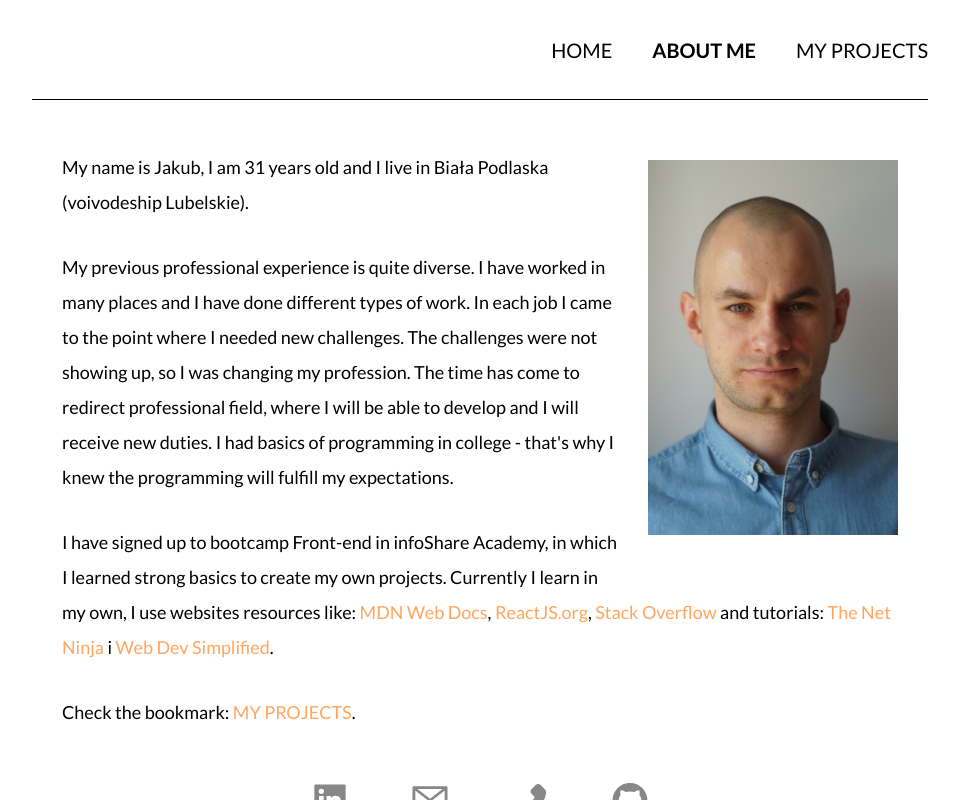
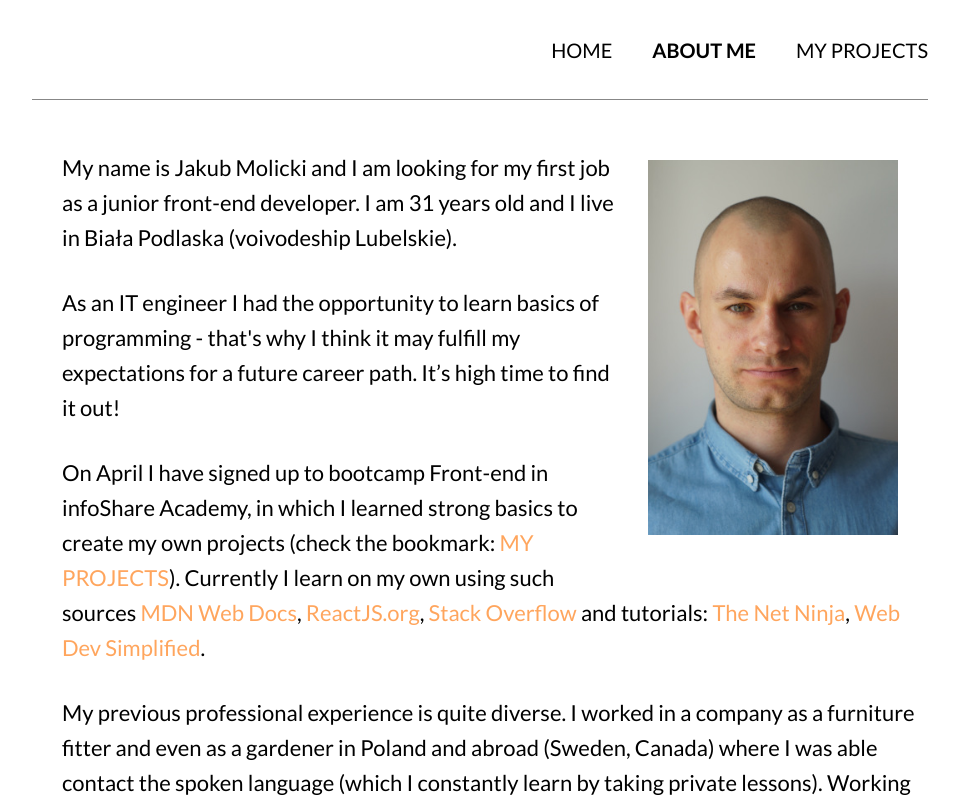
Before and after one commit to molekJ/profil-page, a React (Create React App) app: page /#/ in a window 1280 px wide. Both pictures are taken after a click on the item "ABOUT ME". Shown: the top 800 px of the page, without its empty margins (160-1119 px from the left). Built offline with nearby package versions, Linux system fonts and the light colour scheme.

Commit message:
about me- text changed

```diff
--- a/src/GlobalStyles.tsx
+++ b/src/GlobalStyles.tsx
@@ -13,8 +13,7 @@ export const GlobalStyle = createGlobalStyle`
     --orange: #ff801a;
 }
 body {
-    min-width: 100px;
-    min-height: 100vh;
+    min-width: 300px;
     font-family: 'Lato', sans-serif;
     font-weight: 300;
     color: var(--black);
--- a/src/components/Navbar/NavbarStyled.tsx
+++ b/src/components/Navbar/NavbarStyled.tsx
@@ -72,7 +72,7 @@ export const MainContainerWeb = styled.div`
   font-size: 20px;
   font-weight: 500;
   text-transform: uppercase;
-  border-bottom: 1px solid var(--black);
+  border-bottom: 1px solid var(--darkgrey);
   @media screen and (max-width: 768px) {
     display: none;
   }
--- a/src/data/ProjectsData.tsx
+++ b/src/data/ProjectsData.tsx
@@ -32,7 +32,7 @@ export const ProjectsData = [
   {
     title: "ToDoList",
     description:
-      "Classic of the classics. The simple application in which we can add our scheduled tasks. I used LocalStorage - tasks are saving automatically and loading after refresh.",
+      "Typical beginners project.. The simple application in which we can add our scheduled tasks. I used LocalStorage - tasks are saving automatically and loading after refresh.",
     lightBg: true,
     img: todolist,
     alt: "todolist application dashboard",
--- a/src/pages/AboutMe/AboutMe.tsx
+++ b/src/pages/AboutMe/AboutMe.tsx
@@ -7,24 +7,21 @@ export const AboutMe = () => {
       <div>
         <img src={molek} alt="portrait drawing" />
         <p>
-          My name is Jakub, I am 31 years old and I live in Biała Podlaska
+          My name is Jakub Molicki and I am looking for my first job as a junior
+          front-end developer. I am 31 years old and I live in Biała Podlaska
           (voivodeship Lubelskie).
+        </p>
+        <p>
+          As an IT engineer I had the opportunity to learn basics of programming
+          - that's why I think it may fulfill my expectations for a future
+          career path. It’s high time to find it out!
         </p>
 
         <p>
-          {" "}
-          My previous professional experience is quite diverse. I have worked in
-          many places and I have done different types of work. In each job I
-          came to the point where I needed new challenges. The challenges were
-          not showing up, so I was changing my profession. The time has come to
-          redirect professional field, where I will be able to develop and I
-          will receive new duties. I had basics of programming in college -
-          that's why I knew the programming will fulfill my expectations.
-        </p>
-        <p>
-          I have signed up to bootcamp Front-end in infoShare Academy, in which
-          I learned strong basics to create my own projects. Currently I learn
-          in my own, I use websites resources like:{" "}
+          On April I have signed up to bootcamp Front-end in infoShare Academy,
+          in which I learned strong basics to create my own projects (check the
+          bookmark: <Link to="/my-projects">MY PROJECTS</Link>). Currently I
+          learn on my own using such sources{" "}
           <a
             href="https://developer.mozilla.org/"
             target="_blank"
@@ -51,8 +48,8 @@ export const AboutMe = () => {
             rel="noreferrer"
           >
             The Net Ninja
-          </a>{" "}
-          i{" "}
+          </a>
+          ,{" "}
           <a
             href="https://www.youtube.com/c/WebDevSimplified"
             target="_blank"
@@ -63,7 +60,23 @@ export const AboutMe = () => {
           .
         </p>
         <p>
-          Check the bookmark: <Link to="/my-projects">MY PROJECTS</Link>.
+          My previous professional experience is quite diverse. I worked in a
+          company as a furniture fitter and even as a gardener in Poland and
+          abroad (Sweden, Canada) where I was able contact the spoken language
+          (which I constantly learn by taking private lessons). Working in
+          various places has taught me how to be open to people and cooperate
+          with them. That is why I am looking for a well-coordinated team in
+          which I will feel taken care of and led so that I can fully use my
+          potential.
+        </p>
+        <p>
+          I'm curious about your opinion about my projects so far. I will be
+          grateful for any suggestions that I can improve at the current level.
+        </p>
+
+        <p>
+          Contact me: <br />
+          mobile: +48 504 073 031 / e-mail: molickikuba@gmail.com
         </p>
       </div>
     </Container>
--- a/src/pages/AboutMe/AboutMeStyled.tsx
+++ b/src/pages/AboutMe/AboutMeStyled.tsx
@@ -8,7 +8,7 @@ export const Container = styled.div`
   margin: auto;
   padding-top: 20px;
   font-weight: 500;
-  font-size: 18px;
+  font-size: 22px;
   line-height: 35px;
   @media screen and (max-width: 576px) {
     width: 90vw;
--- a/src/pages/Home/HomeStyled.tsx
+++ b/src/pages/Home/HomeStyled.tsx
@@ -1,7 +1,7 @@
 import styled from "styled-components";
 
 export const Container = styled.div`
-  min-height: calc(100vh - 180px);
+  min-height: calc(100vh - 200px);
   display: flex;
   flex-direction: column;
   justify-content: space-evenly;
```
